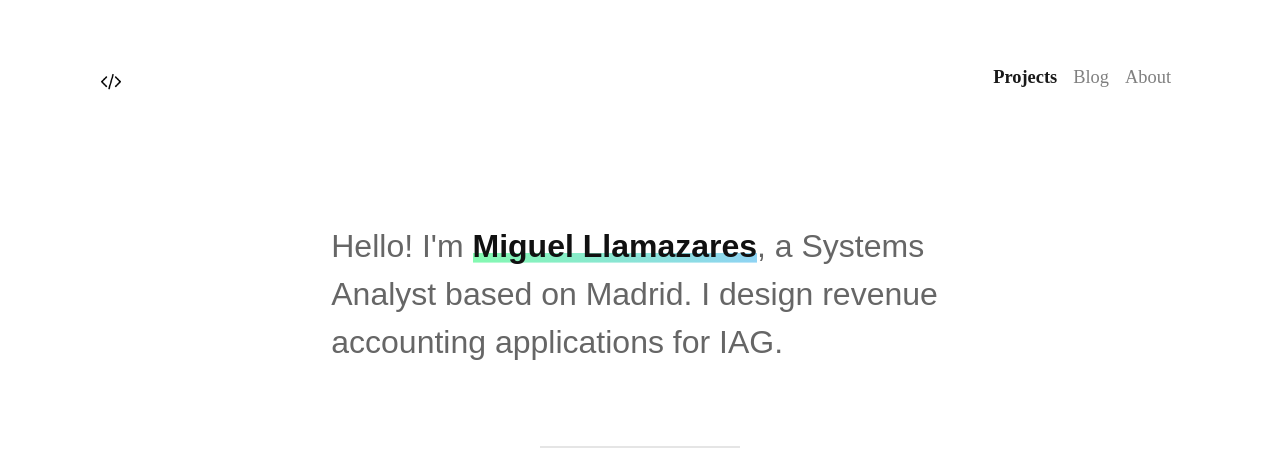
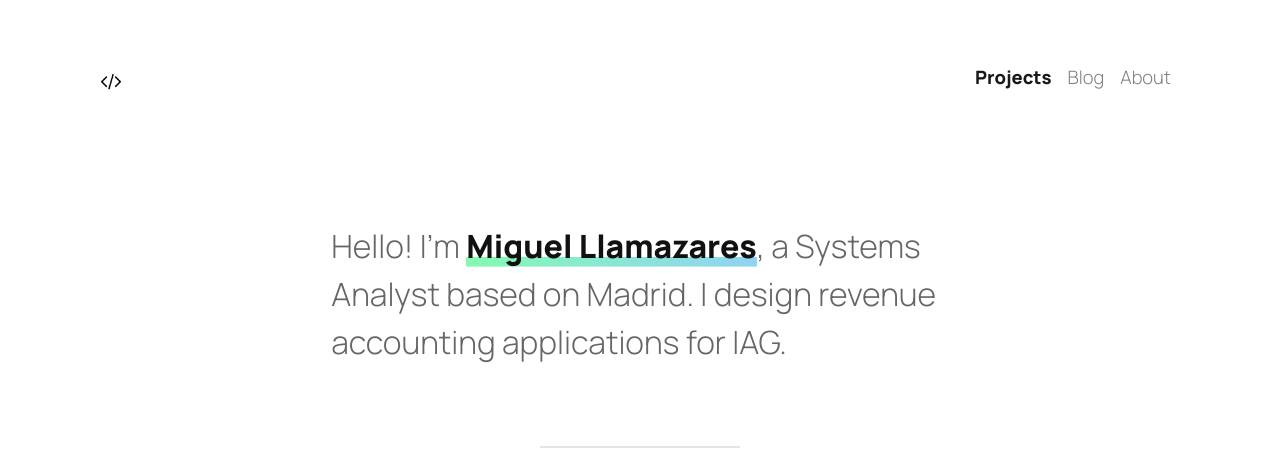
Before and after one commit to mllamazares/mllamazares.github.io, a Jekyll site: the page built from pages/index.html, in a window 1280 px wide. Shown: the top 476 px of the page. Built offline with Jekyll 4.4.1, drawn with Linux system fonts in a browser that asks for light colours; nearby versions of some CDN libraries; grey boxes are pictures that could not be loaded.

Commit message:
Update _base.scss

```diff
--- a/_sass/_base.scss
+++ b/_sass/_base.scss
@@ -14,13 +14,13 @@ hr {
 }
 
 h1, h2, h3, h4, h5, h6 {
-  font-family: 'Noah';
+  font-family: 'Manrope';
   font-weight: 700;
   color: $black;
 }
 
 .navbar-nav a {
-  font-family: 'Noah';
+  font-family: 'Manrope';
   font-weight: 400;
   font-size: 1.15em;
 }
@@ -40,7 +40,7 @@ h1, h2, h3, h4, h5, h6 {
 	  font-weight: 400;
 	  color: $grey;
 	  margin-top: 10px;
-	  font-family: 'Noah', sans-serif;
+	  font-family: 'Manrope', sans-serif;
 	  font-style: normal;
 }
 
```
